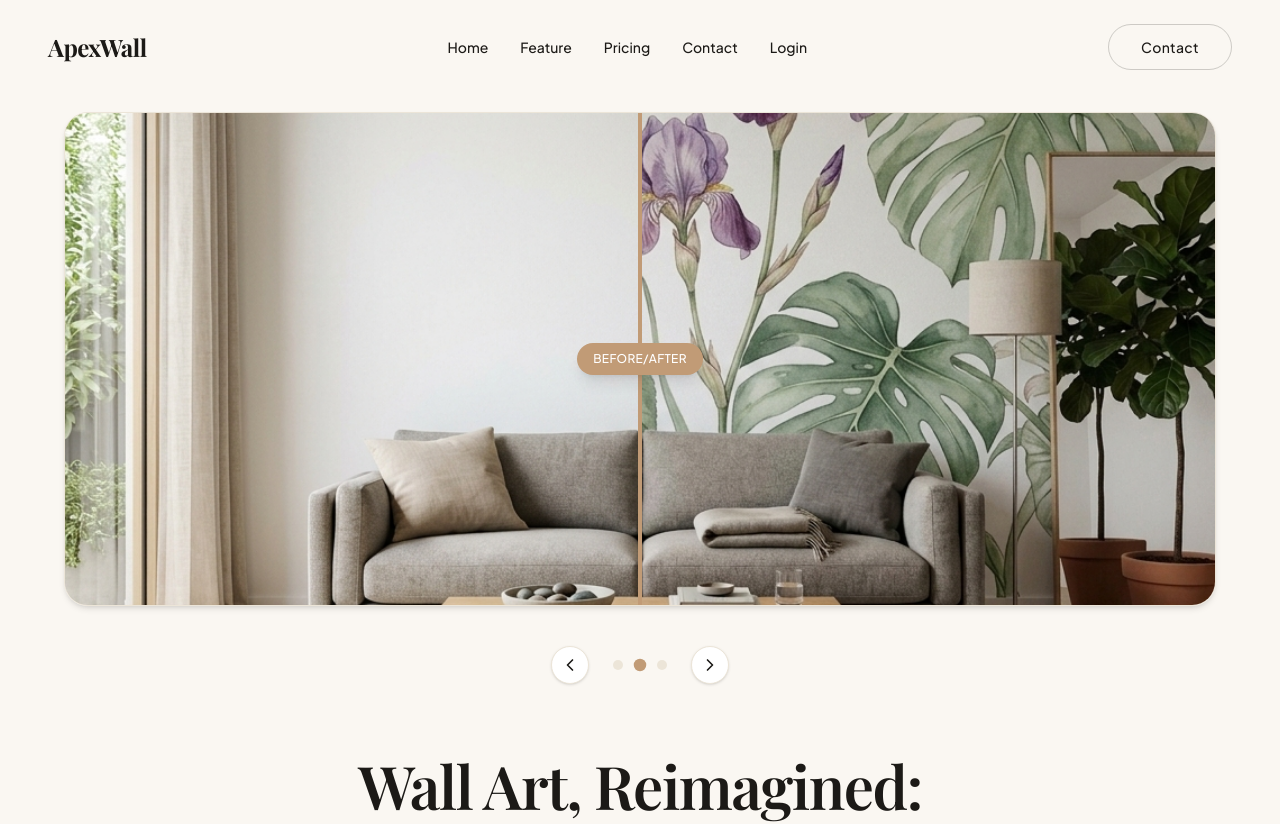
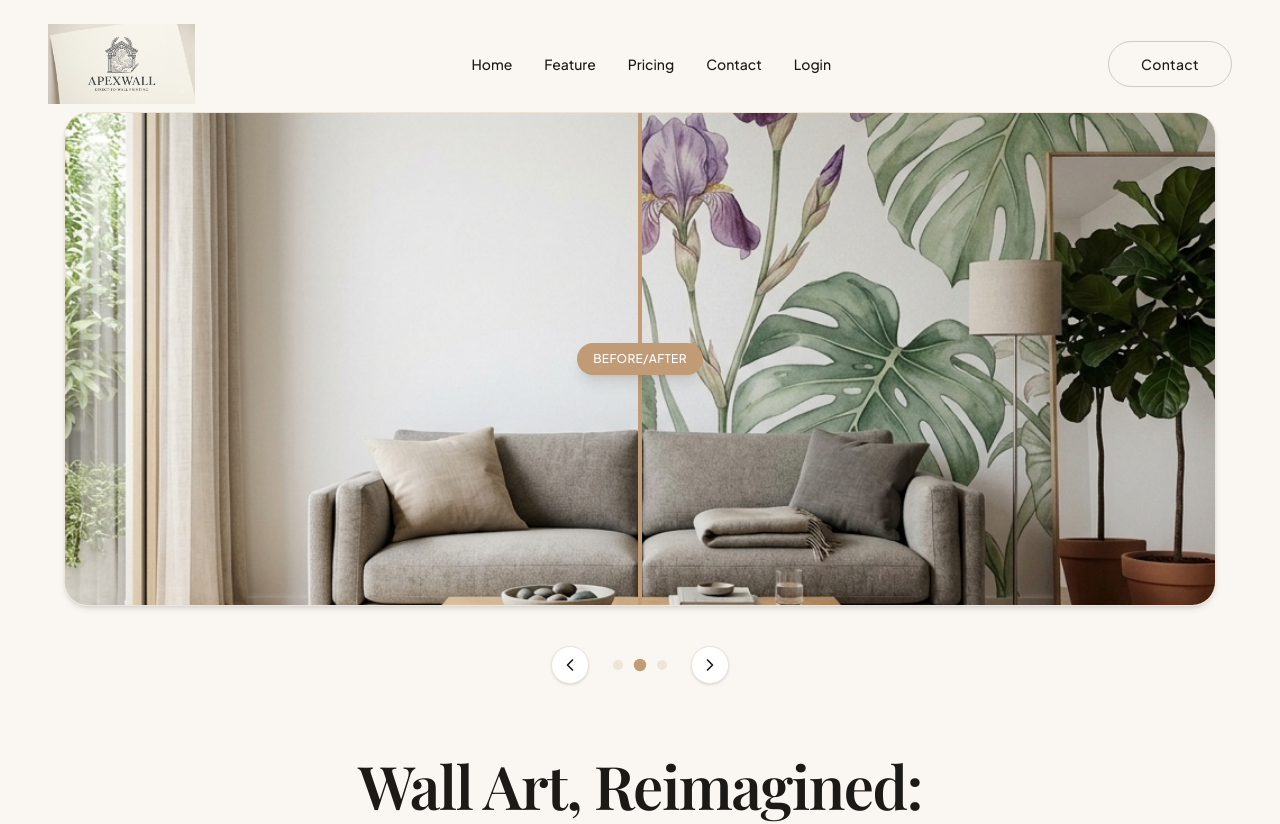
Before and after one commit to JayaSuriya24/ApexWall_3D_Website, a Next.js app: page / in a window 1280 px wide. Shown: the top 824 px of the page. Built offline with nearby package versions, Linux system fonts and the light colour scheme; a web font is replaced by a local one.

Commit message:
feat: replace text logo with uploaded graphic logo in navbar

```diff
--- a/src/components/sections/navbar.tsx
+++ b/src/components/sections/navbar.tsx
@@ -36,9 +36,11 @@ export function Navbar() {
         <div className="mx-auto max-w-7xl flex items-center justify-between px-6 md:px-12">
           {/* Logo */}
           <div className="flex items-center">
-            <span className="font-display font-bold text-2xl tracking-tight text-foreground">
-              ApexWall
-            </span>
+            <img
+              src="/images/logo.png"
+              alt="ApexWall"
+              className="h-16 md:h-20 w-auto object-contain mix-blend-multiply"
+            />
           </div>
 
           {/* Desktop Nav */}
```
Also changed, not shown: public/images/logo.png (added).
